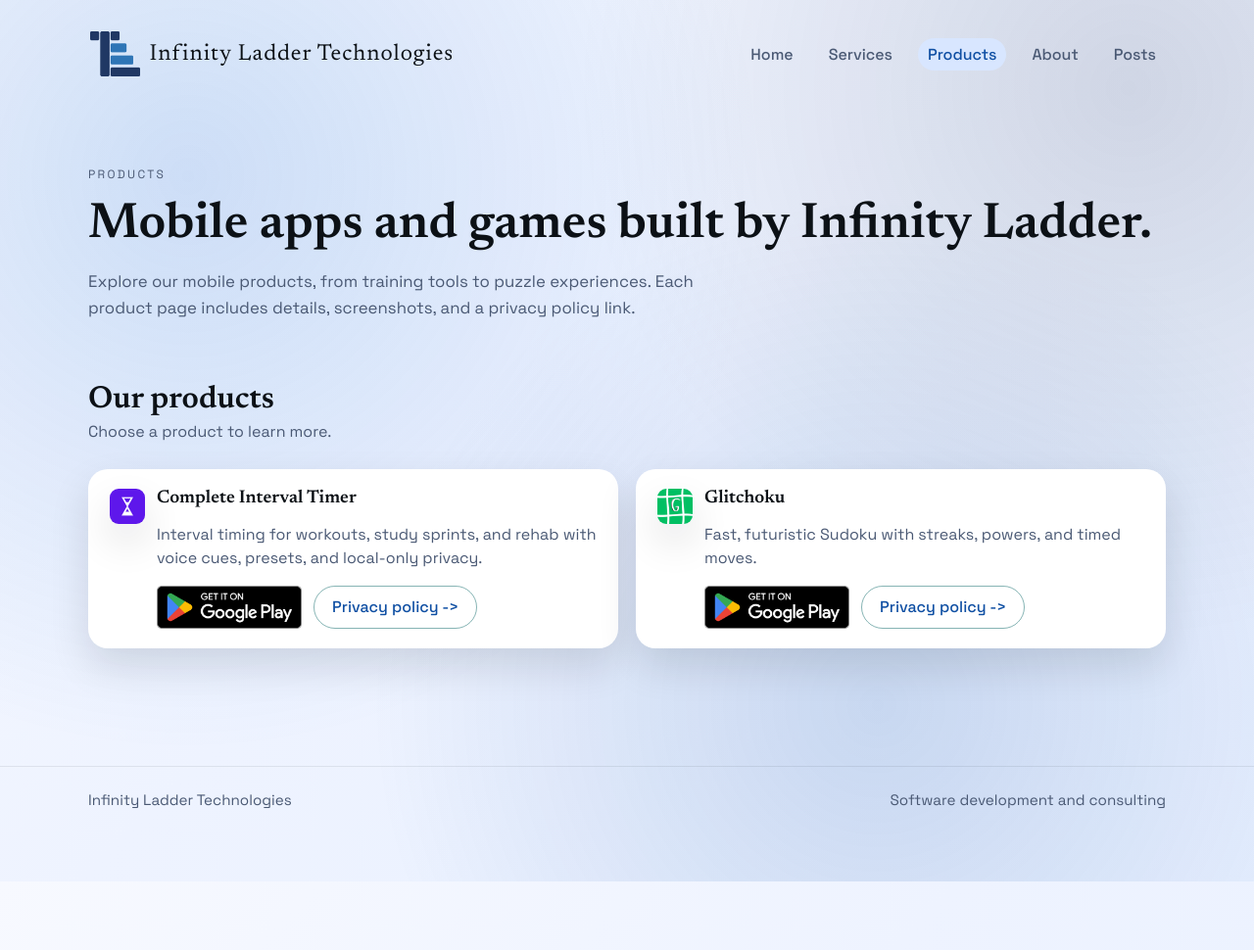
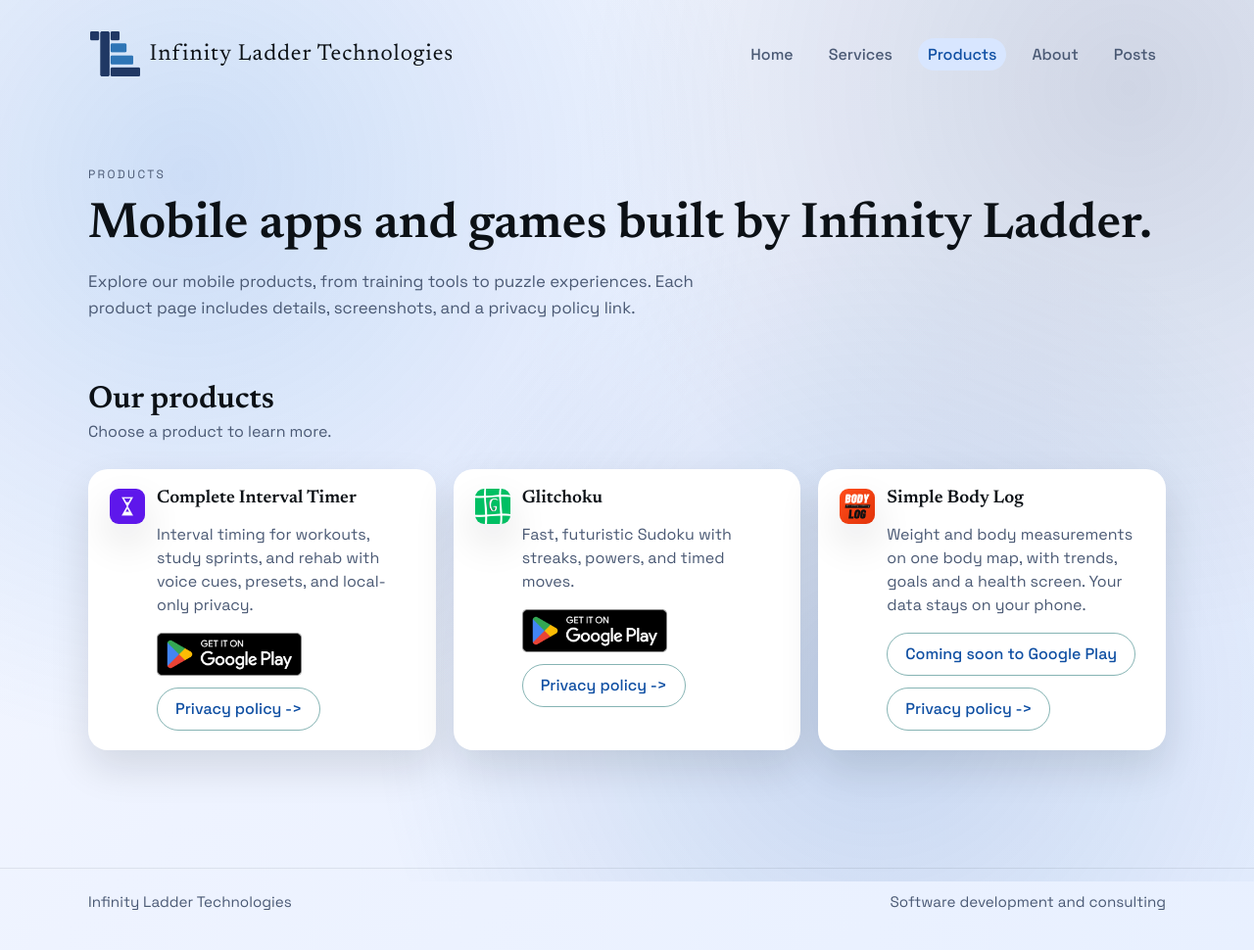
Before and after one commit to infinityladder/infinityladder.github.io, a Jekyll site: the page built from products/index.html, in a window 1280 px wide. Shown: the whole page at 98% size. Built offline with Jekyll 4.4.1, drawn with Linux system fonts in a browser that asks for light colours; before the commit the page ends 900 px from its top, so only the background shows below that.

Commit message:
Add Simple Body Log product page and products card

```diff
--- a/products/index.html
+++ b/products/index.html
@@ -56,6 +56,22 @@ permalink: /products/
           </div>
         </div>
       </article>
+      <article class="card product-card">
+        <a class="product-card-cover" href="{{ '/products/simple-body-log/' | relative_url }}" aria-label="View Simple Body Log details"></a>
+        <div class="product-card-content">
+          <div class="product-card-media">
+            <img class="product-card-icon" src="{{ '/images/products/simple-body-log/simple-body-log-app-icon-512.png' | relative_url }}" alt="Simple Body Log app icon">
+            <div class="product-card-text">
+              <h3>Simple Body Log</h3>
+              <p>Weight and body measurements on one body map, with trends, goals and a health screen. Your data stays on your phone.</p>
+              <div class="store-actions">
+                <span class="button ghost" aria-disabled="true">Coming soon to Google Play</span>
+                <a class="button ghost" href="{{ '/products/simple-body-log/privacy/' | relative_url }}">Privacy policy -></a>
+              </div>
+            </div>
+          </div>
+        </div>
+      </article>
     </div>
   </section>
 </div>
```
Also changed, not shown: products/simple-body-log/index.html (added, +105 -0 lines), images/products/simple-body-log/simple-body-log-01-home-dark.jpeg (added), images/products/simple-body-log/simple-body-log-02-ruler-light.jpeg (added), images/products/simple-body-log/simple-body-log-03-trend-dark.jpeg (added), images/products/simple-body-log/simple-body-log-04-goal-light.jpeg (added), images/products/simple-body-log/simple-body-log-05-health-dark.jpeg (added), images/products/simple-body-log/simple-body-log-07-female-light.jpeg (added), images/products/simple-body-log/simple-body-log-app-icon-512.png (added), images/products/simple-body-log/simple-body-log-feature-graphic.jpeg (added).
